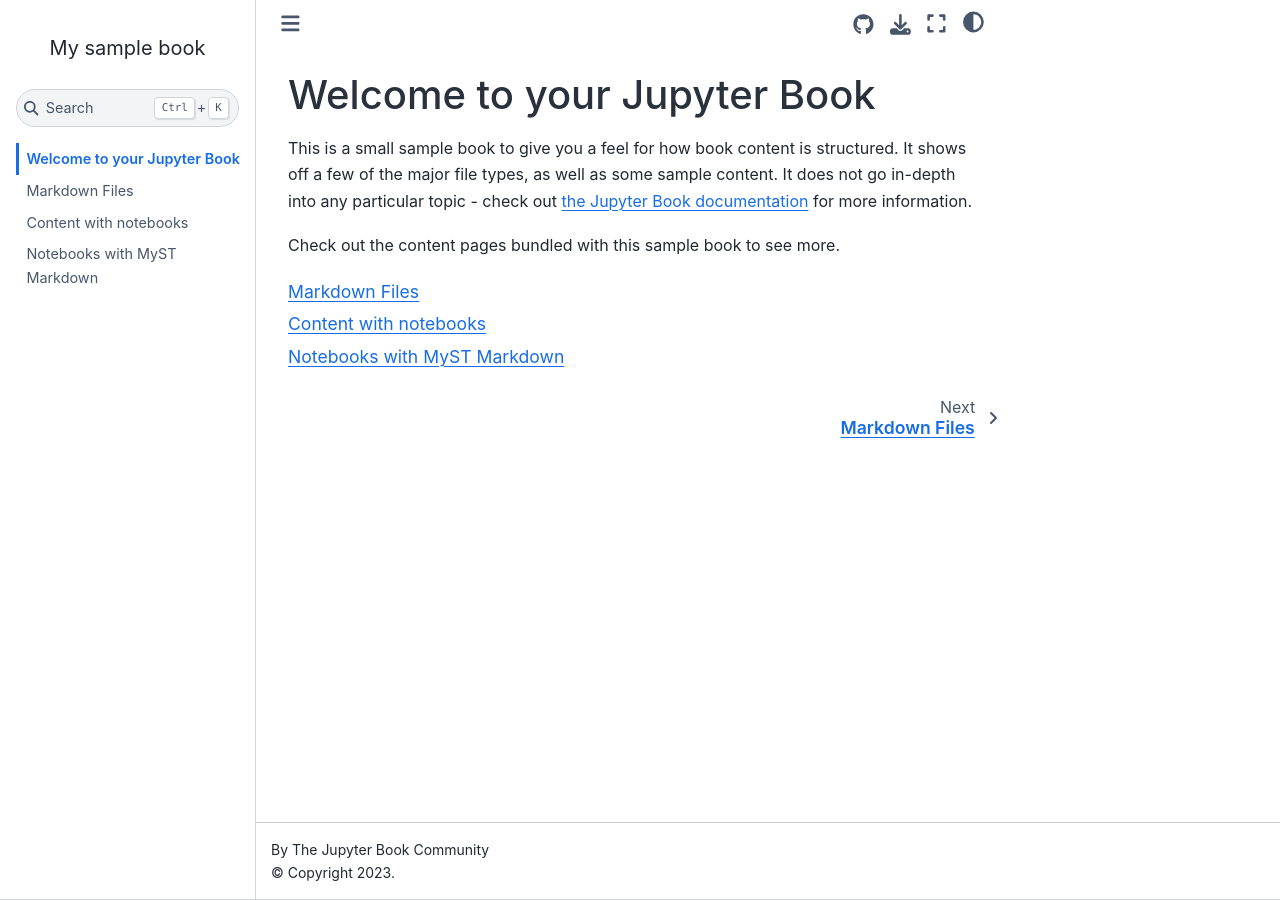
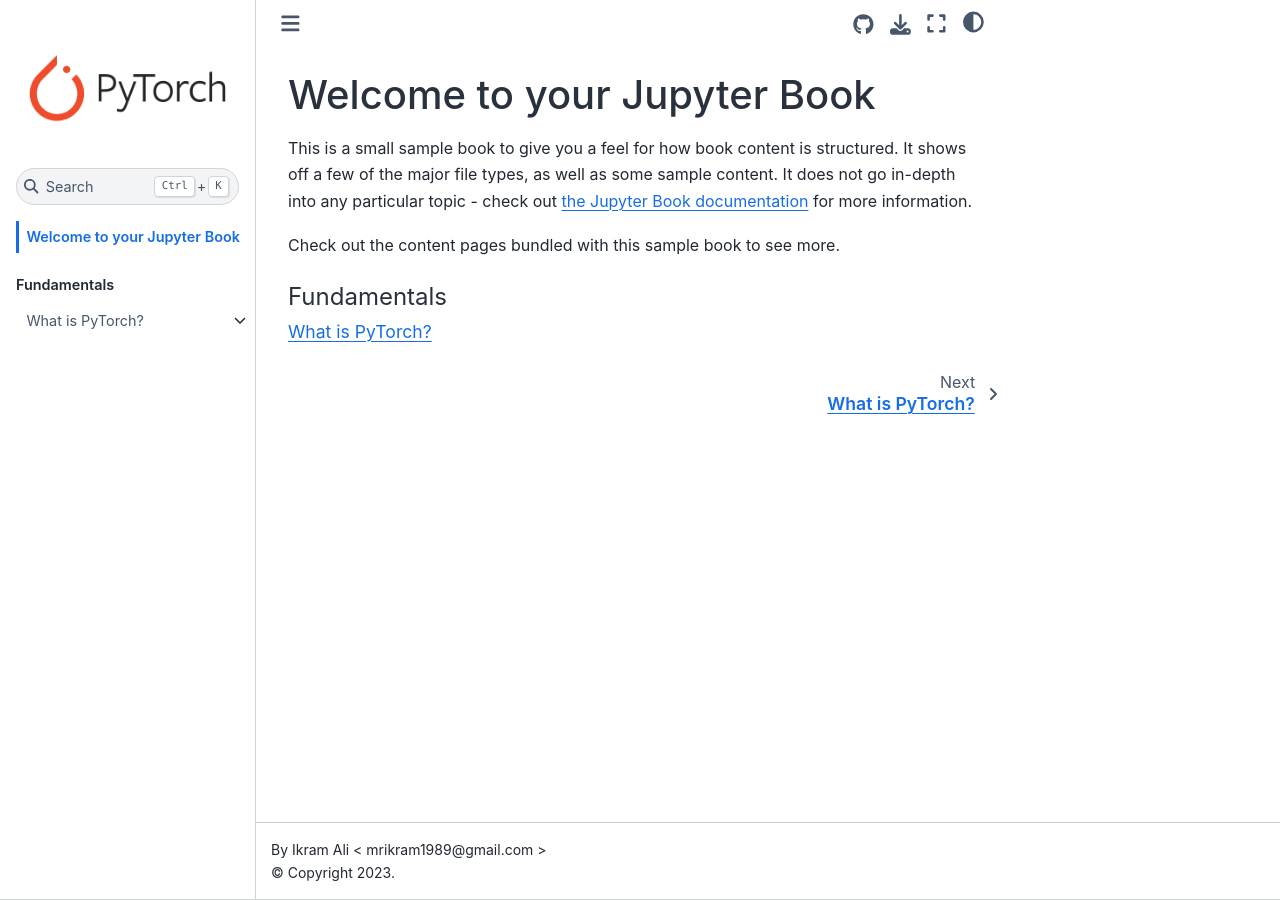
Before and after one commit to akkefa/pytorch, a Jupyter Book: the page built from docs/intro.md, in a window 1280 px wide. Built offline with Jupyter Book 1.0.4 settings and Sphinx 7.4.7 and the Sphinx Book theme 1.1.4, drawn with Linux system fonts in a browser that asks for light colours.

Commit message:
new changes

```diff
--- a/docs/_config.yml
+++ b/docs/_config.yml
@@ -1,8 +1,8 @@
 # Book settings
 # Learn more at https://jupyterbook.org/customize/config.html
 
-title: My sample book
-author: The Jupyter Book Community
+title: Pytorch Tutorials & Research paper implementations
+author: Ikram Ali < mrikram1989@gmail.com >
 logo: logo.png
 
 # Force re-execution of notebooks on each build.
@@ -21,9 +21,9 @@ bibtex_bibfiles:
 
 # Information about where the book exists on the web
 repository:
-  url: https://github.com/executablebooks/jupyter-book  # Online location of your book
+  url: https://github.com/akkefa/pytorch  # Online location of your book
   path_to_book: docs  # Optional path to your book, relative to the repository root
-  branch: master  # Which branch of the repository should be used when creating links (optional)
+  branch: main  # Which branch of the repository should be used when creating links (optional)
 
 # Add GitHub buttons to your book
 # See https://jupyterbook.org/customize/config.html#add-a-link-to-your-repository
--- a/docs/_toc.yml
+++ b/docs/_toc.yml
@@ -3,7 +3,11 @@
 
 format: jb-book
 root: intro
-chapters:
-- file: markdown
-- file: notebooks
-- file: markdown-notebooks
+parts:
+- caption: Fundamentals
+  chapters:
+  - file: fundamentals/intro
+    sections:
+    - file: markdown
+    - file: notebooks
+    - file: markdown-notebooks
--- a/docs/requirements.txt
+++ b/docs/requirements.txt
@@ -1,3 +1,4 @@
 jupyter-book~=1.0
 sphinx
 torch~=2.3
+seaborn~=0.13
```
Also changed, not shown: docs/fundamentals/intro.ipynb (added), docs/fundamentals/tensor.ipynb (added), docs/logo.png (added).
